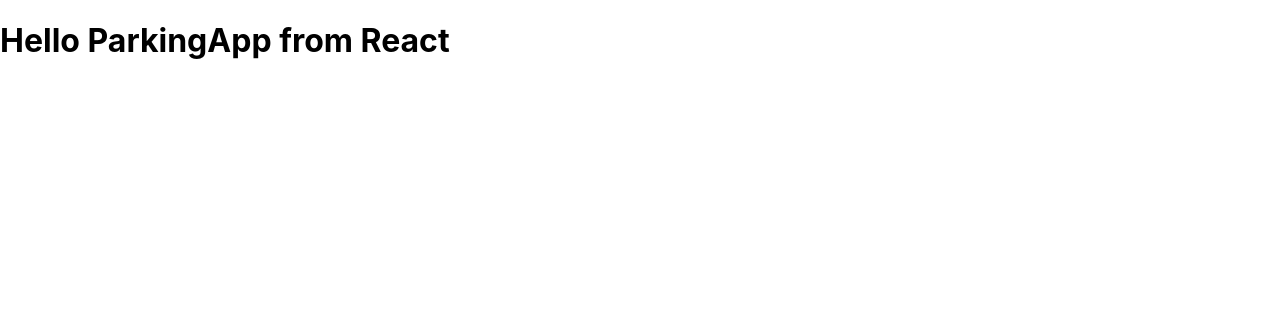
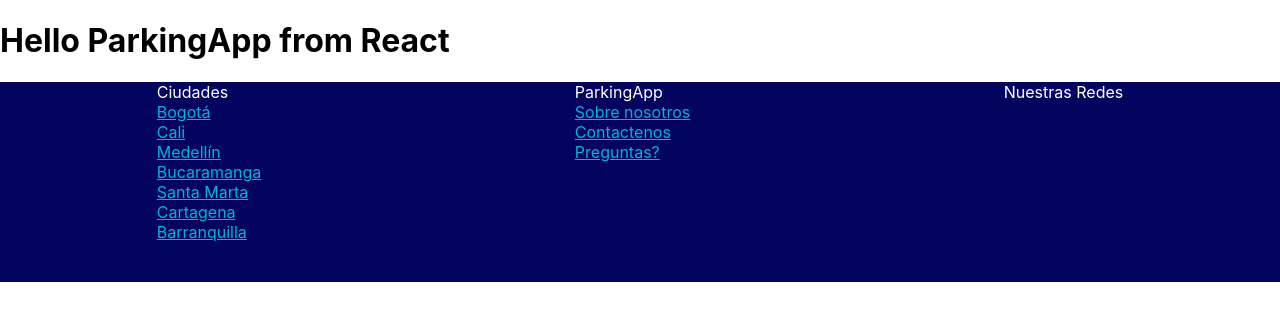
Before and after one commit to jlopezsa/ParkingApp-front-end, a React (Create React App) app: page / in a window 1280 px wide. Shown: the top 320 px of the page. Built offline with nearby package versions, Linux system fonts and the light colour scheme.

Commit message:
feature/Create Footer component without social network

```diff
--- a/src/App.jsx
+++ b/src/App.jsx
@@ -1,10 +1,12 @@
 import './App.scss';
 import HomePage from './pages/HomePage';
+import Search from './pages/Search'
 
 function App() {
   return (
     <div className="App">
-      <HomePage />
+      {/*<HomePage />*/}
+      <Search />
     </div>
   );
 }
--- /dev/null
+++ b/src/components/Footer/Footer.jsx
@@ -0,0 +1,33 @@
+import React from "react";
+import './Footer.scss'
+
+const Footer = (props) => {
+  const {cities} = props
+  return (
+    <div className="container">
+      <div className="container__ciudades">
+        <label>Ciudades</label><br />
+        {
+          cities.map((item,idx) => {
+            return (
+              <div key={idx} className="">
+                <a key={idx} href={item.hrefLink}>{item.ciudad}</a>
+              </div>
+            )
+          })
+        }
+      </div>
+      <div className="container__parking">
+        <label>ParkingApp</label><br />
+        <a href="">Sobre nosotros</a><br />
+        <a href="">Contactenos</a><br />
+        <a href="">Preguntas?</a><br />
+      </div>
+      <div className="container_redes">
+        <label>Nuestras Redes</label>
+      </div>
+    </div>
+  )
+}
+
+export default Footer;
--- /dev/null
+++ b/src/components/Footer/Footer.scss
@@ -0,0 +1,31 @@
+// Fonts declaration
+@font-face {
+  font-family: Oxygen-Bold;
+  src: url(../../fonts/Oxygen-Bold.ttf);
+}
+@font-face {
+  font-family: Oxygen-Regular;
+  src: url(../../fonts/Oxygen-Regular.ttf);
+}
+
+// Global variables declaration
+$header-color: #03045E;
+$footer-color: #03045E;
+$header-font-color: #00B4D8;
+$footer-label-font-color:#FFFFFF;
+$footer-a-font-color:$header-font-color;
+
+.container{
+  background-color: $footer-color;
+  height: 200px;
+  display: flex;
+  justify-content:space-around;
+  min-width: 440px;
+
+  label{
+    color: $footer-label-font-color;
+  }
+  a{
+    color: $footer-a-font-color;
+  }
+}
--- a/src/pages/Search.jsx
+++ b/src/pages/Search.jsx
@@ -0,0 +1,27 @@
+import React from 'react'
+import Footer from '../components/Footer/Footer';
+import './Search';
+
+const Search = (props) =>{
+
+  const cities = [
+    { "hrefLink": "https://es.reactjs.org/", "ciudad": "Bogotá" },
+    { "hrefLink": "https://es.reactjs.org/", "ciudad": "Cali" },
+    { "hrefLink": "https://es.reactjs.org/", "ciudad": "Medellín" },
+    { "hrefLink": "https://es.reactjs.org/", "ciudad": "Bucaramanga" },
+    { "hrefLink": "https://es.reactjs.org/", "ciudad": "Santa Marta" },
+    { "hrefLink": "https://es.reactjs.org/", "ciudad": "Cartagena" },
+    { "hrefLink": "https://es.reactjs.org/", "ciudad": "Barranquilla" }]
+
+  return(
+    <div className="">
+      <h1 className="">Hello ParkingApp from React</h1>
+      {/* Header */}
+      {/* Searching */}
+      {/* Body */}
+      <Footer cities={cities} />
+    </div>
+  )
+}
+
+export default Search
```
